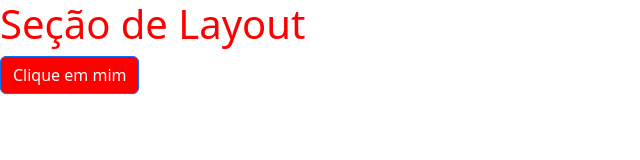
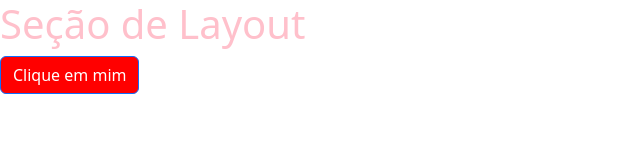
Before and after one commit to MaferRs/curso_bootstrap, a plain HTML site: page 3_layout/1_aulas/index.html in a window 1280 px wide. Shown: the whole page, without its empty margins (0-640 px from the left). Drawn offline with nearby package versions, Linux system fonts and the light colour scheme.

Commit message:
breakpoints

```diff
--- a/3_layout/1_aulas/style.css
+++ b/3_layout/1_aulas/style.css
@@ -1,5 +1,33 @@
+/* XS*/
+
 h1 {
   color: red;
+}
+
+/*SM >= 576px */
+
+@media (min-width: 576px) {
+  h1 {
+    color: blue;
+  }
+}
+/*MD >= 768px */
+@media (min-width: 768px) {
+  h1 {
+    color: green;
+  }
+}
+/*LG >= 992px */
+@media (min-width: 992px) {
+  h1 {
+    color: purple;
+  }
+}
+/*XL >= 1200px */
+@media (min-width: 1200px) {
+  h1 {
+    color: pink;
+  }
 }
 .btn-primary {
   background-color: red;
```
